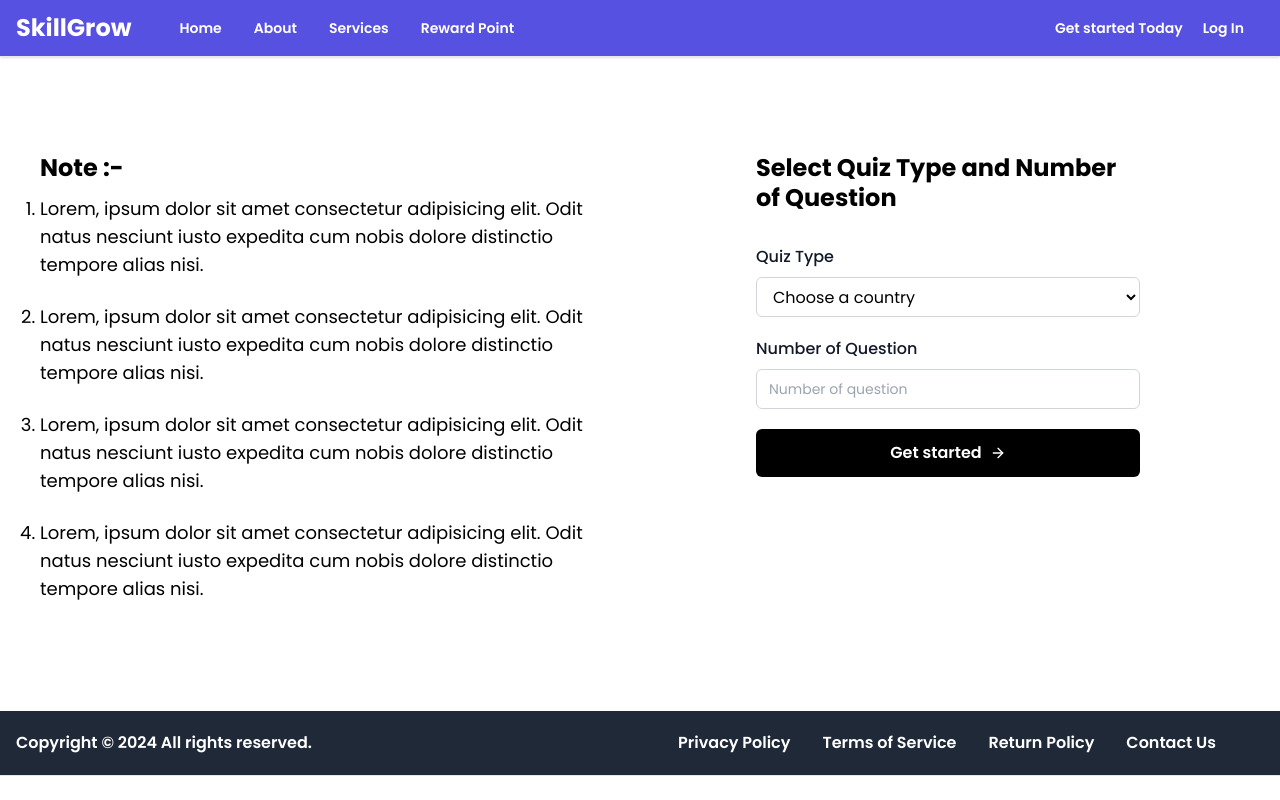
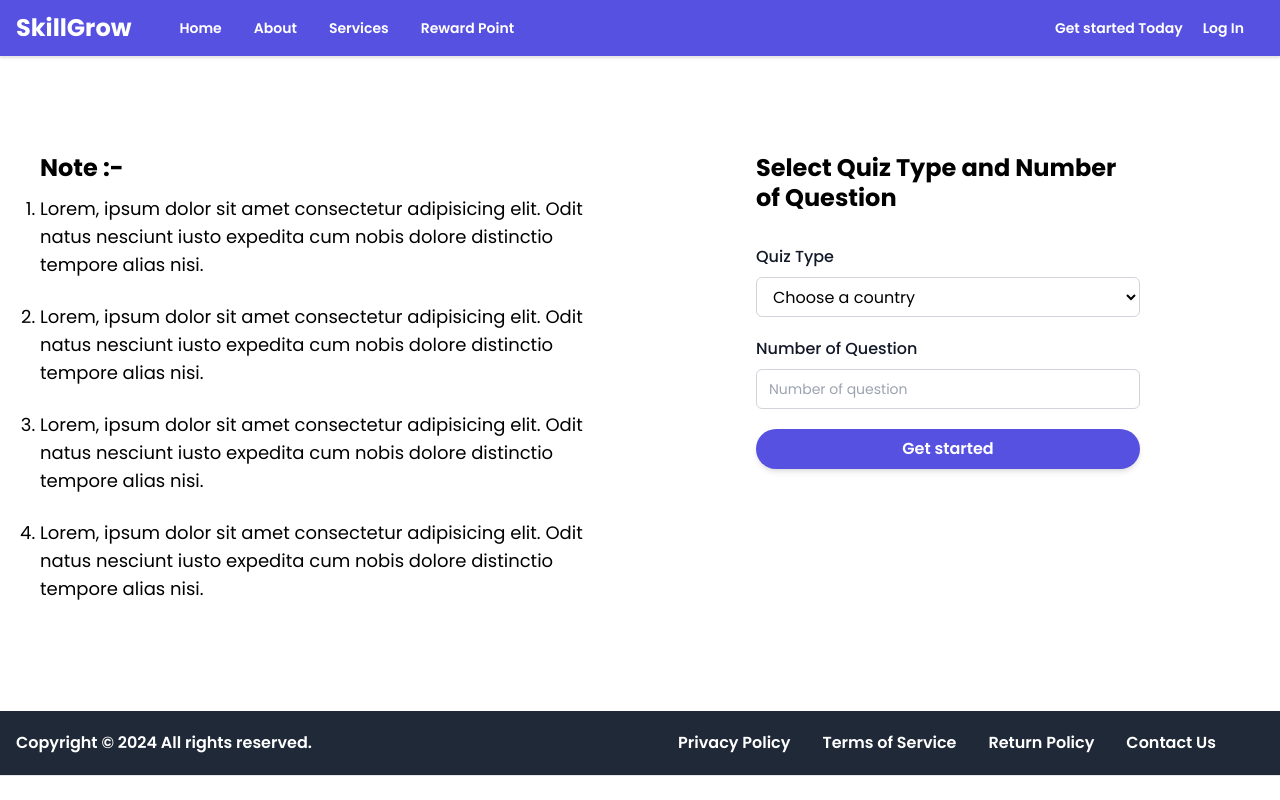
Before and after one commit to SurajKushwaha23/skillgrow, a React (Vite) app: page /selectquiz in a window 1280 px wide. Built offline with nearby package versions, Linux system fonts and the light colour scheme.

Commit message:
change button in prequiz page

```diff
--- a/src/assets/components/prequiz/prequiz.jsx
+++ b/src/assets/components/prequiz/prequiz.jsx
@@ -81,9 +81,9 @@ function PreQuiz() {
               <div>
                 <button
                   type="button"
-                  className="inline-flex w-full items-center justify-center rounded-md bg-black px-3.5 py-2.5 font-semibold leading-7 text-white hover:bg-black/80"
+                  className="inline-block w-full mx-auto bg-blue-primary mx-2 py-2  px-5 bg-violet-500 text-white font-semibold rounded-full shadow-md hover:bg-blue-primary focus:outline-none focus:ring focus:ring-violet-400 focus:ring-opacity-75"
                 >
-                  Get started <ArrowRight className="ml-2" size={16} />
+                  Get started
                 </button>
               </div>
             </div>
```
